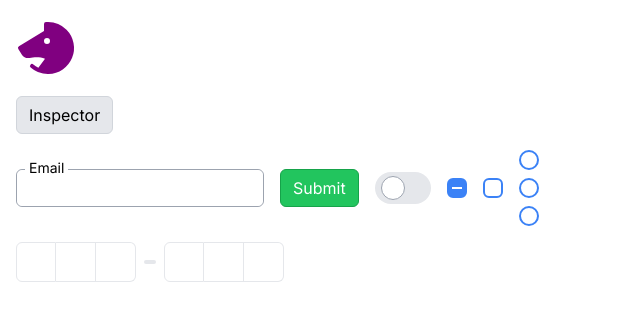
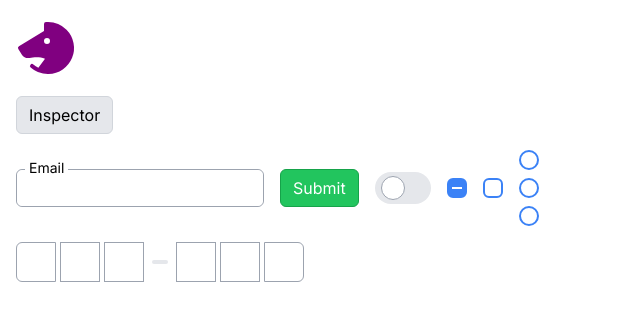
Before and after one commit to mech/ui-components, a Next.js app: page / in a window 1280 px wide. Shown: the top 320 px of the page, without its empty margins (0-640 px from the left). Built offline with nearby package versions, Linux system fonts and the light colour scheme.

Commit message:
InputOTP

```diff
--- a/app/page.js
+++ b/app/page.js
@@ -92,13 +92,13 @@ export default function Home() {
           <>
             <InputOTPGroup>
               {slots.slice(0, 3).map((slot, index) => (
-                <InputOTPSlot key={index} {...slot} />
+                <InputOTPSlot key={index} {...slot} order={1} />
               ))}
             </InputOTPGroup>
             <InputOTPSeparator />
             <InputOTPGroup>
               {slots.slice(3).map((slot, index) => (
-                <InputOTPSlot key={index} {...slot} />
+                <InputOTPSlot key={index} {...slot} order={2} />
               ))}
             </InputOTPGroup>
           </>
--- a/components/InputOTP.js
+++ b/components/InputOTP.js
@@ -18,7 +18,7 @@ InputOTP.displayName = "InputOTP";
 // InputOTPGroup
 // -----
 const InputOTPGroup = forwardRef(({ className, ...props }, ref) => {
-  const classNames = cn("flex items-center", className);
+  const classNames = cn("flex items-center gap-1", className);
 
   return <div ref={ref} className={classNames} {...props} />;
 });
@@ -28,10 +28,14 @@ InputOTPGroup.displayName = "InputOTPGroup";
 // InputOTPSlot
 // -----
 const InputOTPSlot = forwardRef(
-  ({ char, hasFakeCaret, isActive, className, ...props }, ref) => {
+  ({ order = 1, char, hasFakeCaret, isActive, className, ...props }, ref) => {
     const classNames = cn(
-      "border-input relative flex h-10 w-10 items-center justify-center border-y border-r transition-all first:rounded-l-md first:border-l last:rounded-r-md",
-      isActive && "z-10 ring-2 ring-blue-500 ring-offset-white",
+      "relative flex h-10 w-10 items-center justify-center border border-gray-400 transition-all first:border-l",
+      isActive &&
+        "z-50 border-blue-600 ring-4 ring-blue-500 ring-opacity-30 ring-offset-white",
+      { "first:rounded-l-md": order === 1 },
+      { "last:rounded-r-md": order === 2 },
+      { "first:border-r": order === 2 },
       className,
     );
 
@@ -40,7 +44,7 @@ const InputOTPSlot = forwardRef(
         {char}
         {hasFakeCaret && (
           <div className="pointer-events-none absolute inset-0 flex items-center justify-center">
-            <div className="animate-caret-blink h-4 w-px bg-black duration-1000" />
+            <div className="h-4 w-px animate-caret-blink bg-black duration-1000" />
           </div>
         )}
       </div>
@@ -60,7 +64,7 @@ const InputOTPSeparator = forwardRef(({ className, ...props }, ref) => {
       className="flex items-center justify-center"
       {...props}
     >
-      <div className="h-1 w-3 rounded-full bg-gray-200" />
+      <div className="h-1 w-4 rounded-full bg-gray-200" />
     </div>
   );
 });
```
